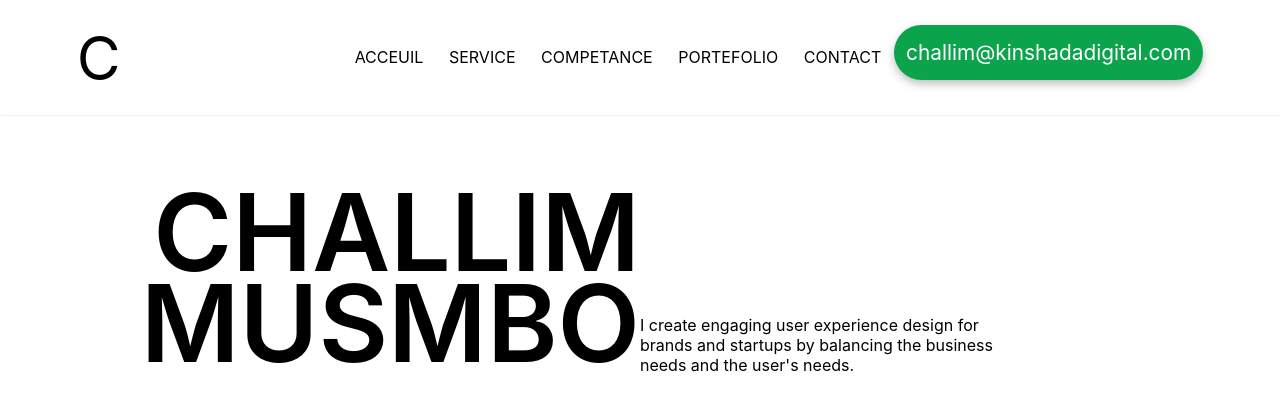
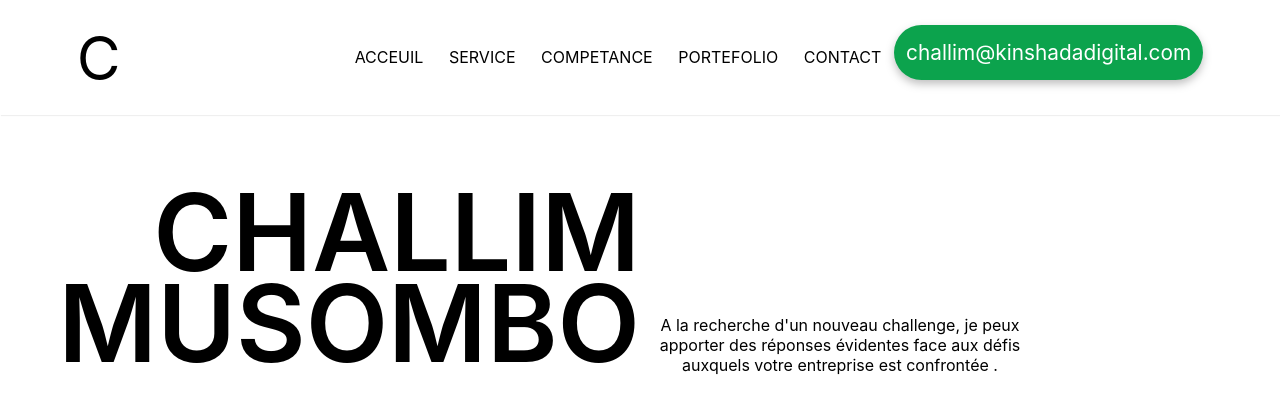
Before and after one commit to Mira-morisho/portefolio-challim, a React (Create React App) app: page / in a window 1280 px wide. Shown: the top 412 px of the page. Built offline with nearby package versions, Linux system fonts and the light colour scheme.

Commit message:
fix:resposiver de la page d'acceuil

```diff
--- a/src/Composants/molecules/Name.jsx
+++ b/src/Composants/molecules/Name.jsx
@@ -1,16 +1,14 @@
 import React from "react";
 import "../../styles/Acceuil.css";
-
-// import { AiOutlineArrowUp, } from "react-icons/ai";
 
 export default function () {
   return (
     <div>
       <div className="contenair">
-        <h1 className="name"> CHALLIM MUSMBO</h1>
+        <h1 className="name"> CHALLIM MUSOMBO </h1>
         <p className="description">
-          I create engaging user experience design for brands and startups by
-          balancing the business needs and the user's needs.
+          A la recherche d'un nouveau challenge, je peux apporter des réponses
+          évidentes face aux défis auxquels votre entreprise est confrontée .
         </p>
       </div>
       <div className="video"> </div>
--- a/src/styles/Acceuil.css
+++ b/src/styles/Acceuil.css
@@ -22,8 +22,9 @@
     font-size: 16px;
     text-align:left;
     max-width: 380px;
-    margin-left: 0px;
+    margin-left: 10px;
    margin-top: 200px;
+   text-align: center;
 }
 @media screen and (max-width: 1024px) {
     .contenair{
@@ -82,7 +83,5 @@
     .description{
         margin-top: 0px;
 
-
     }
-
 }
```
